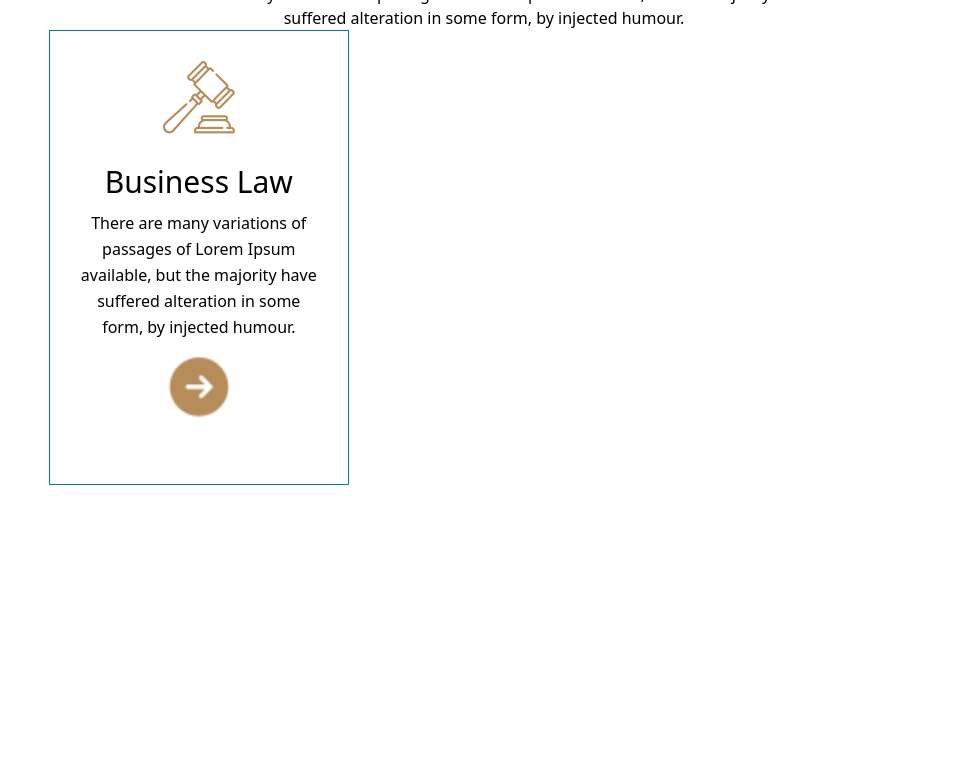
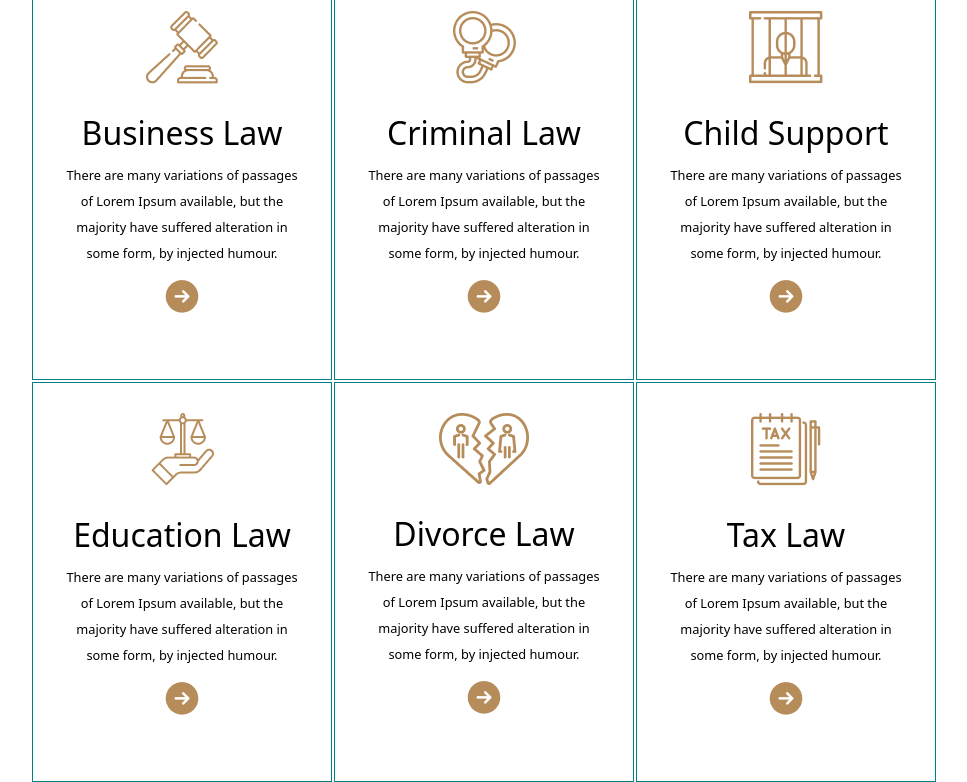
Before and after one commit to shohag721/legal-solutions, a plain HTML site: page index.html in a window 1280 px wide. Shown: the part 700-1482 px from the top of the page, without its empty margins (156-1123 px from the left). Before the commit the page ends 1185 px from the top, so only its background shows below. Drawn offline with nearby package versions, Linux system fonts and the light colour scheme.

Commit message:
created a new card section and create a some ites or pictures

```diff
--- a/index.html
+++ b/index.html
@@ -36,15 +36,45 @@
             <input type="button" value="Search" id="hero-search-btn" class="bg-[#B68C5A]">
         </div>
     </section>
-    <section class="practics-aera mt-[50px]">
+    <section class="practics-aera">
         <h2 class="font-[EB Garamond] text-3xl font-bold text-black text-center">The Legal Practice Area</h2>
         <p class="text-center m-auto">There are many variations of passages of Lorem Ipsum available, but the majority have suffered alteration in some form, by injected humour.</p>
-        <div class="practices-card">
+        <div class="practices-card justify-center">
             <div class="card-info">
                 <img src="images/business.png" alt="business">
                 <h4 class="text-center text-3xl">Business Law</h4>
                 <p class="card-details">There are many variations of passages of Lorem Ipsum available, but the majority have suffered alteration in some form, by injected humour.</p>
-                <img src="images/Frame.png" alt="Frame">
+                <a href=""><img src="images/Frame.png" alt="Frame"></a>
+            </div>
+            <div class="card-info">
+                <img src="images/criminal.png" alt="Criminal Law">
+                <h4 class="text-center text-3xl">Criminal Law</h4>
+                <p class="card-details">There are many variations of passages of Lorem Ipsum available, but the majority have suffered alteration in some form, by injected humour.</p>
+                <a href=""><img src="images/Frame.png" alt="Frame"></a>
+            </div>
+             <div class="card-info">
+                <img src="images/child.png" alt="Child Support">
+                <h4 class="text-center text-3xl">Child Support</h4>
+                <p class="card-details">There are many variations of passages of Lorem Ipsum available, but the majority have suffered alteration in some form, by injected humour.</p>
+                <a href=""><img src="images/Frame.png" alt="Frame"></a>
+            </div>
+            <div class="card-info">
+                <img src="images/education.png" alt="Education Law">
+                <h4 class="text-center text-3xl">Education Law</h4>
+                <p class="card-details">There are many variations of passages of Lorem Ipsum available, but the majority have suffered alteration in some form, by injected humour.</p>
+                <a href=""><img src="images/Frame.png" alt="Frame"></a>
+            </div>
+            <div class="card-info">
+                <img src="images/divorce.png" alt="Divorce Law">
+                <h4 class="text-center text-3xl">Divorce Law</h4>
+                <p class="card-details">There are many variations of passages of Lorem Ipsum available, but the majority have suffered alteration in some form, by injected humour.</p>
+                <a href=""><img src="images/Frame.png" alt="Frame"></a>
+            </div>
+            <div class="card-info">
+                <img src="images/tax.png" alt="Tax Law">
+                <h4 class="text-center text-3xl">Tax Law</h4>
+                <p class="card-details">There are many variations of passages of Lorem Ipsum available, but the majority have suffered alteration in some form, by injected humour.</p>
+                <a href=""><img src="images/Frame.png" alt="Frame"></a>
             </div>
         </div>
     </section>
--- a/styles/style.css
+++ b/styles/style.css
@@ -36,32 +36,42 @@ nav{
     border-radius: 8px;
 }
 /* practics-aera */
+.practics-aera{
+    width: 100%;
+    max-width: 70%;
+    margin: 0 auto;
+}
 .practics-aera p{
     width: 714px;
 }
 /*  */
 .practices-card{
-    width: 300px;
-    height: 450px;
+    display: grid;
+    grid-template-columns: repeat(3,1fr);
+    gap: 2px;
 }
 .card-info{
     padding: 30px;
     border: 1px solid teal;
+    width: 300px;
+    height: 400px;
 }
 .card-info .card-details{
     margin-top: 10px;
     width: 100%;
     text-align: center;
-    font-size: 0.5ram;
+    font-size: 0.8rem;
     font-weight: 500;
     line-height: 26px;
     margin-bottom: 10px;
 }
+.card-info h4{
+    font-size: 2rem;
+}
 .card-info img{
-    margin: 0 auto;
-    width: 72px;
-    margin-bottom: 30px;
+    margin: 0 auto 30px;
+
 }
-.card-info h4{
-    font-size: 2ram;
+.card-info a img{
+    width: 40px;
 }
```
